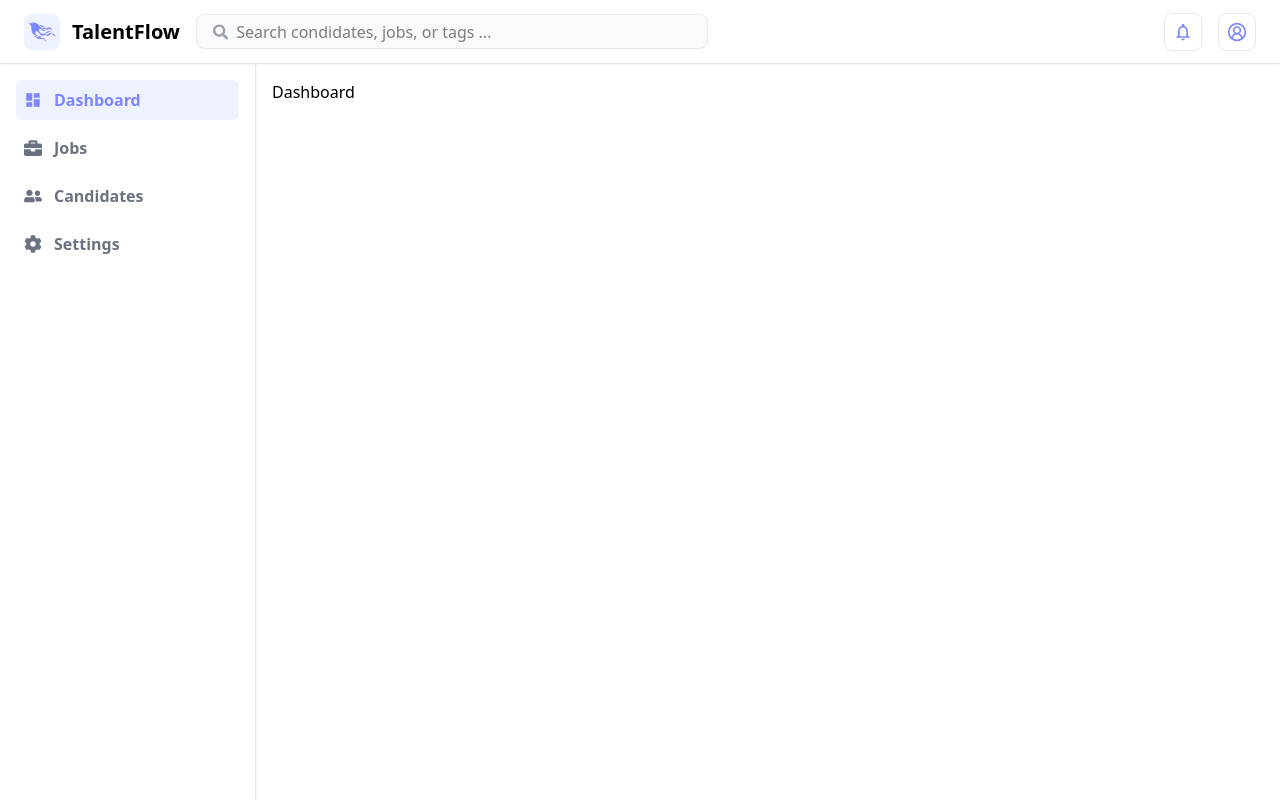
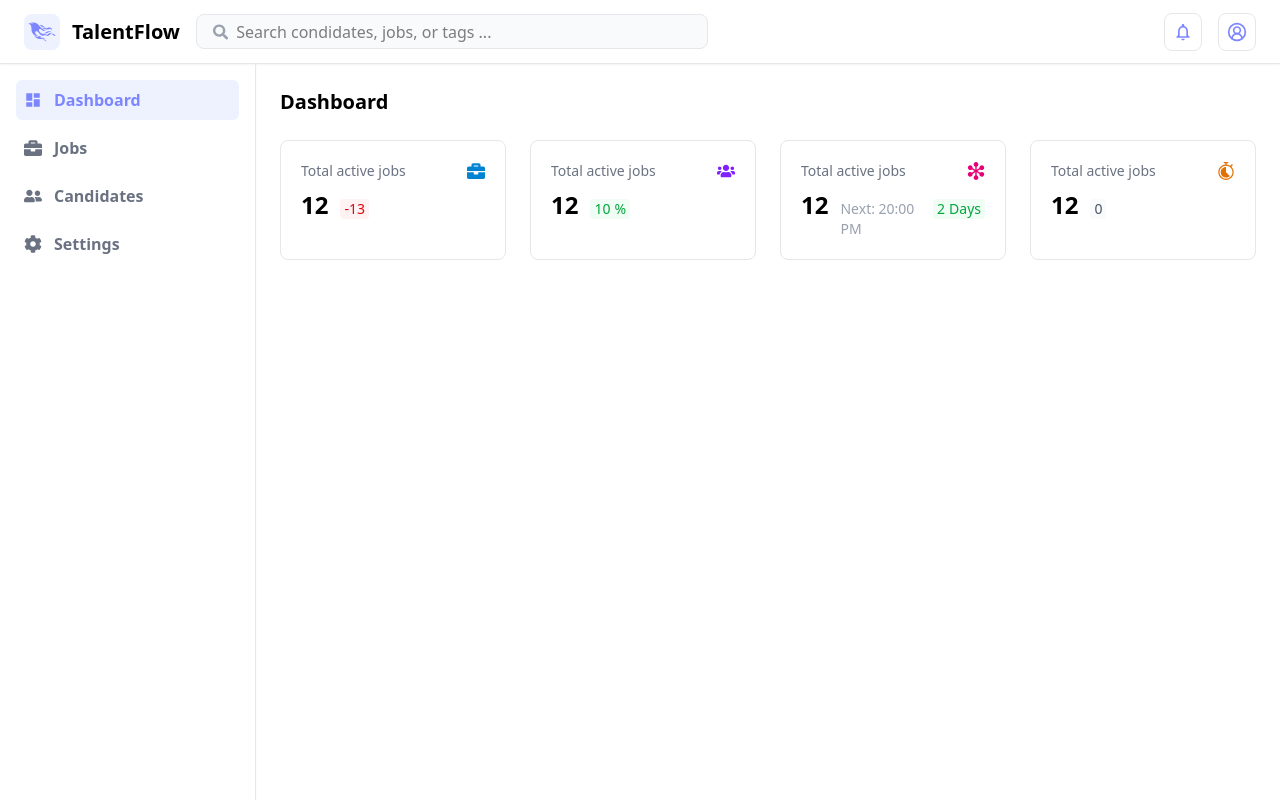
Before and after one commit to MahdiGhanbari/job-management-dashboard, a Next.js app: page /dashboard in a window 1280 px wide. Built offline with nearby package versions, Linux system fonts and the light colour scheme.

Commit message:
Add StatCard component and use it on the Dashboard page

```diff
--- /dev/null
+++ b/src/app/(dashboard-layout)/dashboard/components/StatCard.tsx
@@ -0,0 +1,25 @@
+import clsx from "clsx";
+type Props = { title: string, icon: React.ReactNode, count: string | number, countDesc?: string, change: number, unit?: string, className?: string }
+
+export default function StatCard({ title, icon, count, countDesc, change, unit, className }: Props) {
+
+    let statClasses= 'bg-gray-50 text-gray-600'
+    if(change != 0) {
+        statClasses = change > 0 ? 'bg-green-50 text-green-600' : 'bg-red-50 text-red-600'
+    }
+
+    return <div className={clsx("flex flex-col gap-2 border border-gray-200 rounded-lg p-5 select-none", className)}>
+        <div className="flex items-center justify-between gap-12">
+            <span className="text-gray-500 text-sm font-medium">{title}</span>
+            <span className="text-lg">{icon}</span>
+        </div>
+        <div className="flex items-baseline gap-3 text-sm">
+            <span className="font-bold text-2xl">{count}</span>
+            {countDesc && <span className="text-gray-400 ">{countDesc}</span>}
+            <div className={clsx("px-1 rounded flex gap-1", statClasses)}>
+                {change}
+                {unit &&<span>{unit}</span>}
+            </div>
+        </div>
+    </div>
+}
--- a/src/app/(dashboard-layout)/dashboard/page.tsx
+++ b/src/app/(dashboard-layout)/dashboard/page.tsx
@@ -1,3 +1,25 @@
+import { FaBriefcase, FaUsers } from "react-icons/fa";
+import StatCard from "./components/StatCard";
+import { SiGotomeeting } from "react-icons/si";
+import { RxLapTimer } from "react-icons/rx";
+
 export default function Dashboard() {
-  return <div>Dashboard</div>;
+  const data = {
+    title: 'Total active jobs',
+    count: 12,
+    change: 2
+  }
+  return <>
+    <div>
+      <h3 className="pb-6 font-bold text-xl">Dashboard</h3>
+
+      <div className="flex flex-nowrap gap-6">
+        <StatCard className="flex-1" {...data} icon={<FaBriefcase className="text-sky-600"/>} change={-13}/>
+        <StatCard className="flex-1" {...data} icon={<FaUsers className="text-violet-600"/>} change={10} unit="%"/>
+        <StatCard className="flex-1" {...data} icon={<SiGotomeeting className="text-pink-600"/>} countDesc="Next: 20:00 PM" unit="Days"/>
+        <StatCard className="flex-1" {...data} icon={<RxLapTimer className="text-amber-600"/>} change={0}/>
+      </div>
+    </div>
+
+  </>;
 }
--- a/src/app/(dashboard-layout)/layout.tsx
+++ b/src/app/(dashboard-layout)/layout.tsx
@@ -9,7 +9,7 @@ export default function DashboardLayout({ children }: { children: React.ReactNod
             <Header className="px-6 py-4 border-b border-gray-200 shadow-xs [grid-area:header]" />
 
             <Sidebar className="p-4 border-r border-gray-200 shadow-xs [grid-area:sidebar]" />
-            <main className="flex-1 p-4 [grid-area:content]">{children}</main>
+            <main className="flex-1 p-6 [grid-area:content]">{children}</main>
         </div>
 
     );
```
